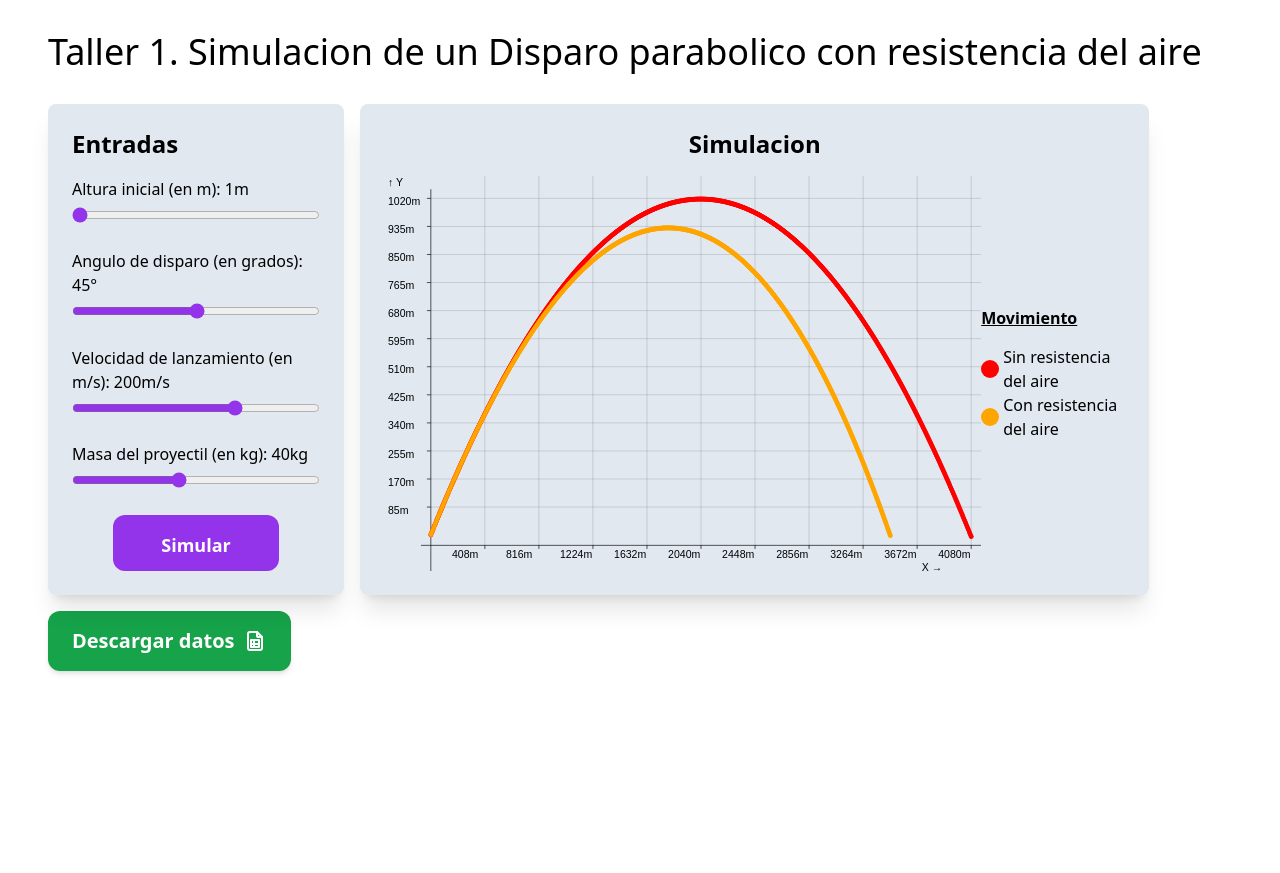
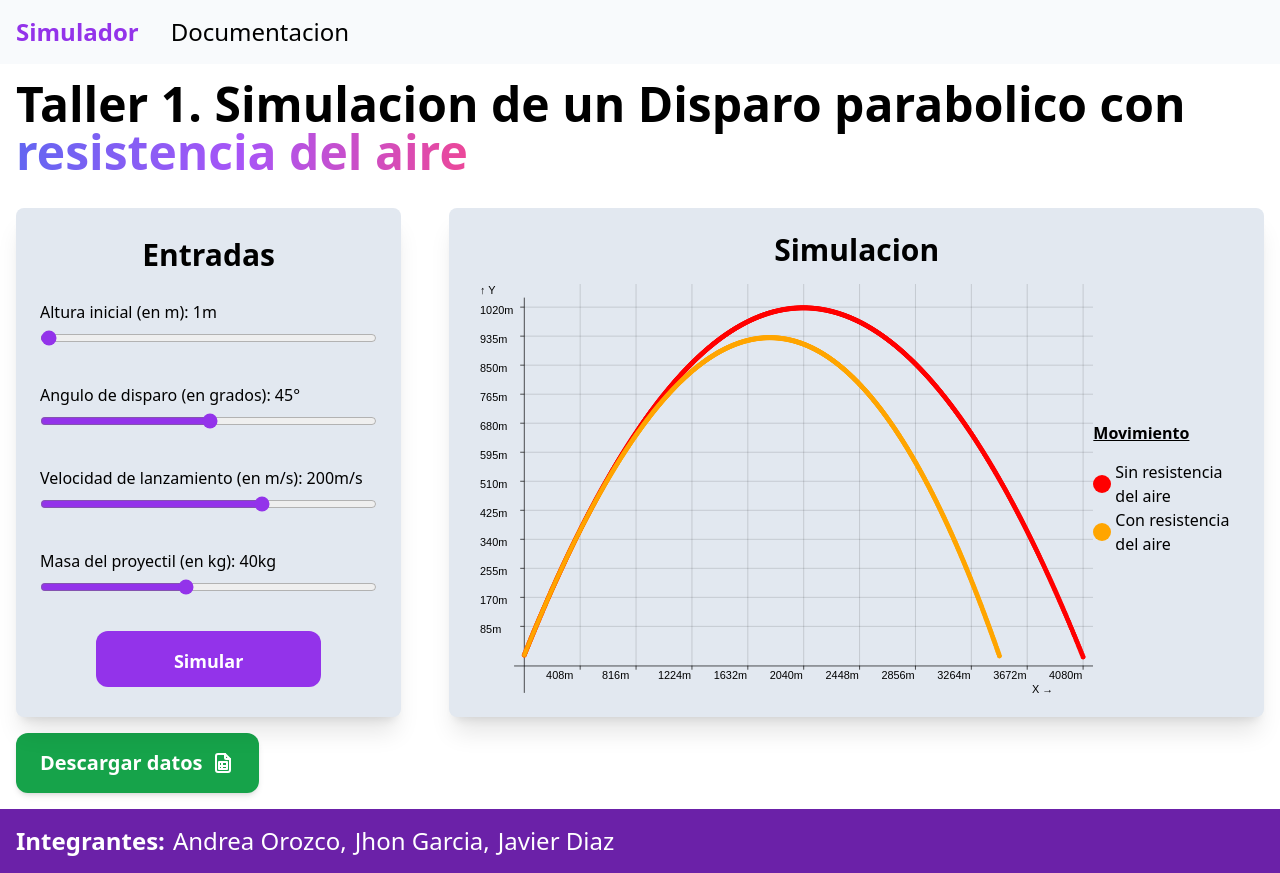
Before and after one commit to javi-diaz47/parabolic-shooting, a SvelteKit app: page / in a window 1280 px wide. Before the commit the page ends 800 px from the top, so only its background shows below. Built offline with nearby package versions, Linux system fonts and the light colour scheme.

Commit message:
feat: add footer, header and docs page

```diff
--- a/src/components/Form.svelte
+++ b/src/components/Form.svelte
@@ -3,7 +3,7 @@
 	export let btnText: string;
 </script>
 
-<div class=" grid gap-4 w-1/4 max-w-md bg-slate-200 p-6 rounded-lg shadow-xl">
+<div class="grid items-center gap-4 w-[36rem] max-w-md bg-slate-200 p-6 rounded-lg shadow-xl">
 	<slot />
 	<div class="flex justify-center">
 		<button
--- /dev/null
+++ b/src/components/Navbar.svelte
@@ -0,0 +1,22 @@
+<script lang="ts">
+	import { page } from '$app/stores';
+</script>
+
+<navbar>
+	<ul class="flex gap-8">
+		<a
+			href="/"
+			aria-current={$page.url.pathname === '/'}
+			class:text-purple-600={$page.url.pathname === '/'}
+			class:font-semibold={$page.url.pathname === '/'}
+		>
+			Simulador
+		</a>
+		<a
+			href="/docs"
+			aria-current={$page.url.pathname === '/docs'}
+			class:text-purple-600={$page.url.pathname === '/docs'}
+			class:font-semibold={$page.url.pathname === '/docs'}>Documentacion</a
+		>
+	</ul>
+</navbar>
--- a/src/routes/+layout.svelte
+++ b/src/routes/+layout.svelte
@@ -1,11 +1,32 @@
 <script lang="ts">
 	import '../app.css';
+	import Navbar from '../components/Navbar.svelte';
 </script>
 
 <svelte:head>
 	<title>Taller 1. Tanque</title>
 </svelte:head>
-
-<div class="flex justify-center p-4 h-screen">
-	<slot />
+<div class="min-h-screen grid">
+	<header
+		class="row-span-1 h-fit flex flex-col md:flex-row items-center w-full text-2xl bg-slate-50 text-black p-4"
+	>
+		<Navbar />
+	</header>
+	<div class="row-span-2 justify-center p-4 h-full">
+		<slot />
+	</div>
+	<footer
+		class="self-end flex flex-col md:flex-row items-center w-full text-2xl bg-purple-800 text-white p-4"
+	>
+		<div class="self-end">
+			<div class="flex">
+				<h3 class="font-bold">Integrantes:</h3>
+				<ul class="grid grid-flow-col gap-2">
+					<li class="ml-2">Andrea Orozco,</li>
+					<li>Jhon Garcia,</li>
+					<li>Javier Diaz</li>
+				</ul>
+			</div>
+		</div>
+	</footer>
 </div>
--- a/src/routes/+page.svelte
+++ b/src/routes/+page.svelte
@@ -59,13 +59,19 @@
 	};
 </script>
 
-<main class="w-full h-full px-8 py-4 rounded-xl">
-	<h1 class="mb-8 h-fit text-4xl">
-		Taller 1. Simulacion de un Disparo parabolico con resistencia del aire
+<main class="w-full h-full items-center flex flex-col rounded-xl">
+	<h1 class="mb-8 h-fit text-5xl font-semibold">
+		Taller 1. Simulacion de un Disparo parabolico con
+		<span
+			class="bg-gradient-to-r bg-clip-text text-transparent from-indigo-500 via-purple-500 to-pink-500"
+		>
+			resistencia del aire
+		</span>
 	</h1>
-	<div class="flex gap-4">
+	<div>
+		<div class="flex flex-col gap-4 lg:flex-row lg:gap-12">
 			<Form {handleSubmit} btnText="Simular">
-			<h2 class="text-2xl font-bold">Entradas</h2>
+				<h2 class="text-3xl text-center font-bold">Entradas</h2>
 				<Input
 					bind:value={inputValues.initialHeight}
 					label={'Altura inicial (en m)'}
@@ -95,8 +101,8 @@
 					max="80"
 				/>
 			</Form>
-		<div class="w-2/3 grid gap-4 bg-slate-200 p-6 rounded-lg shadow-xl">
-			<h2 class="text-2xl font-bold text-center">Simulacion</h2>
+			<div class="w-full grid gap-4 bg-slate-200 p-6 rounded-lg shadow-xl">
+				<h2 class="text-3xl font-bold text-center">Simulacion</h2>
 				{#if simulation}
 					<Scatter data={simulation} />
 				{/if}
@@ -114,4 +120,5 @@
 				</button>
 			</div>
 		{/if}
+	</div>
 </main>
```
Also changed, not shown: src/routes/docs/+page.svelte (added). Lines whose indentation alone changed are shown as unchanged.
